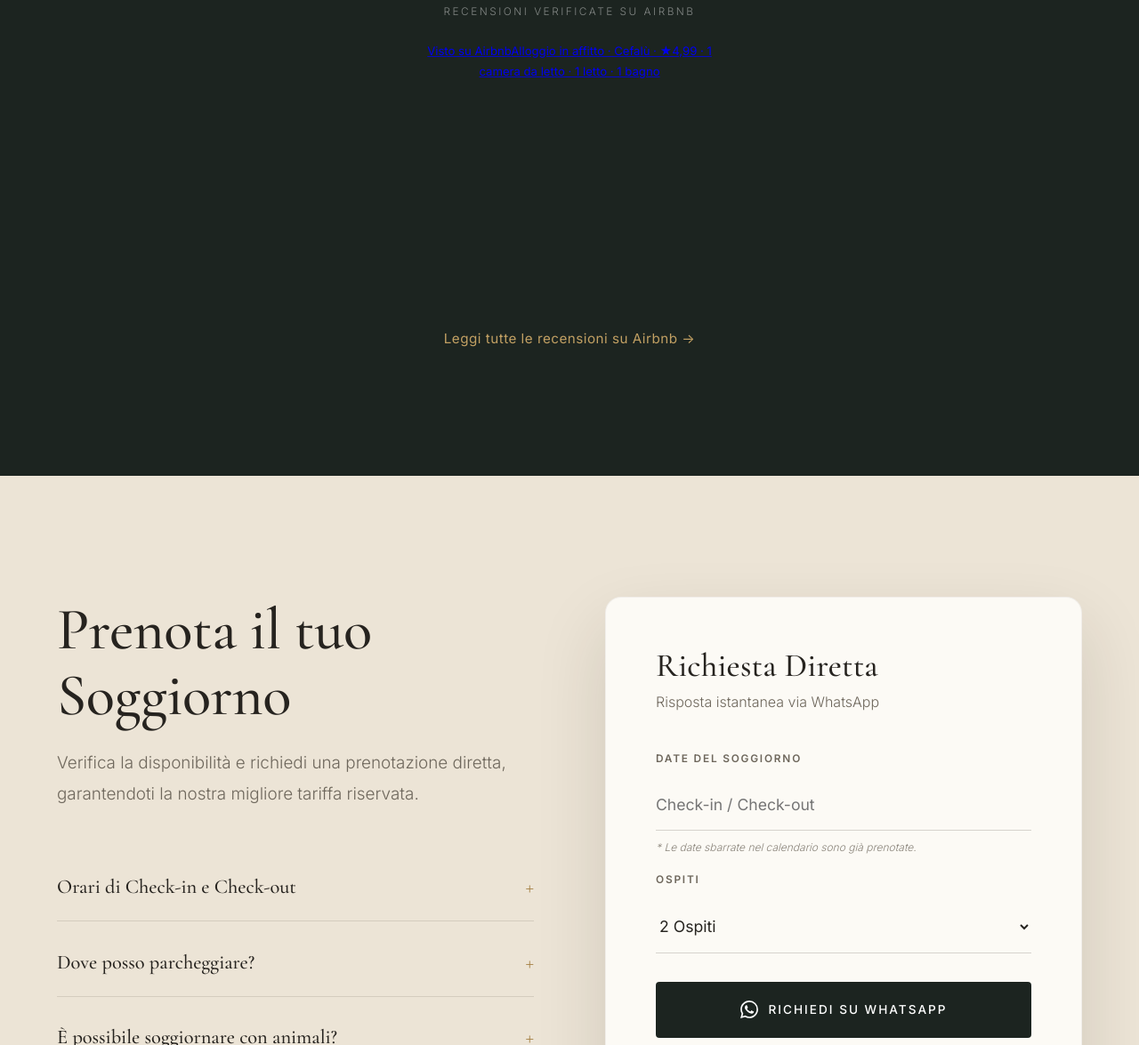
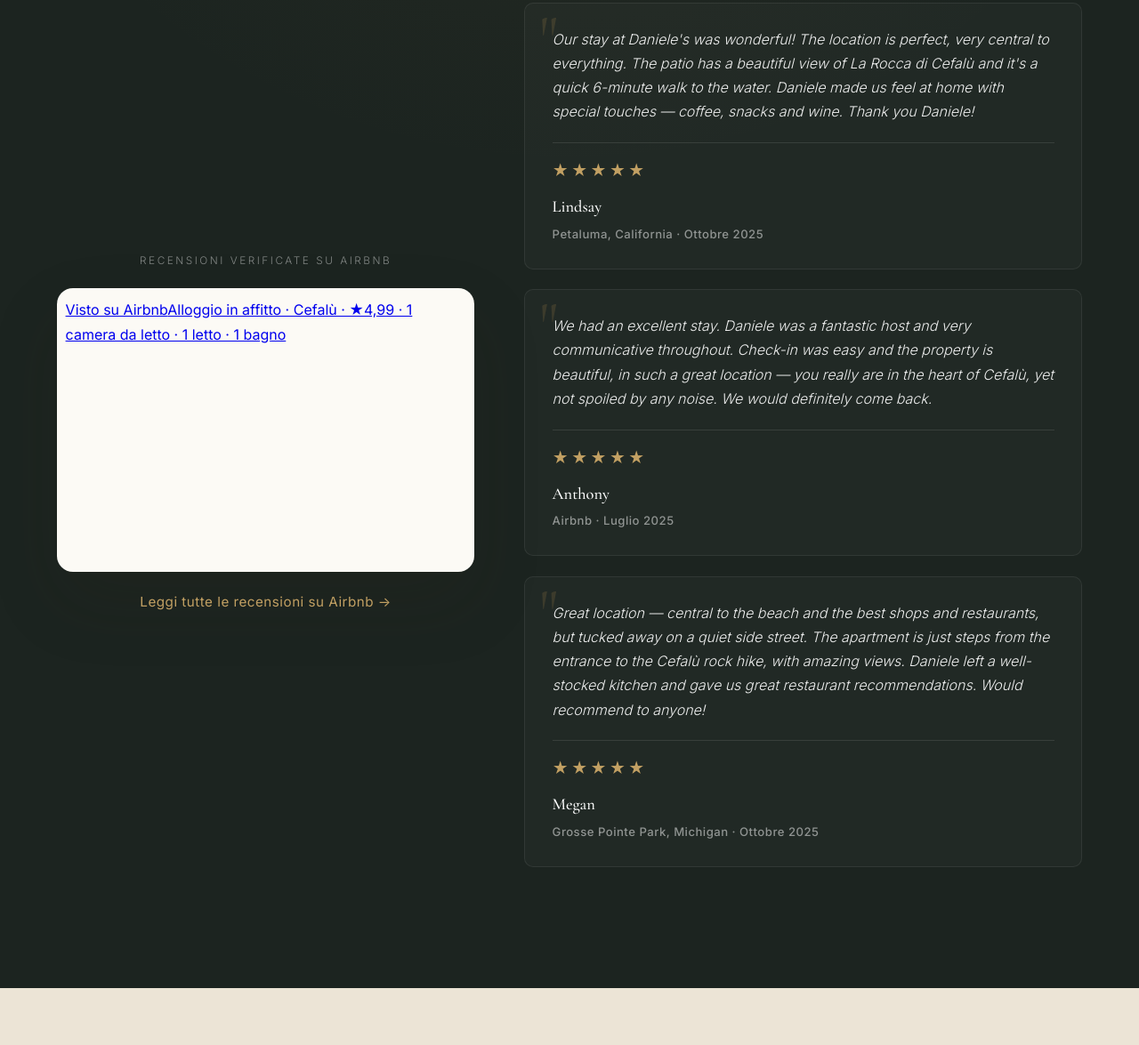
Before and after one commit to DanieleGattuso/mont6-website, a website: page index.html in a window 1280 px wide. Shown: the part 6932-8107 px from the top of the page at 89% size. Drawn offline with nearby package versions, Linux system fonts and the light colour scheme; no server answers; a script that the page names is missing.

Commit message:
Recensioni: layout 2 colonne — widget Airbnb (sx) + recensioni reali (dx) (#11)
Co-authored-by: Claude <noreply@anthropic.com>

```diff
--- a/index.html
+++ b/index.html
@@ -44,7 +44,7 @@
     <link rel="stylesheet" href="https://unpkg.com/leaflet@1.9.4/dist/leaflet.css">
 
     <!-- CSS -->
-    <link rel="stylesheet" href="style.css?v=7">
+    <link rel="stylesheet" href="style.css?v=8">
 
     <!-- Structured Data (JSON-LD) -->
     <script type="application/ld+json">
@@ -635,17 +635,50 @@
                 <span class="lang-en">Excellence verified, stay after stay, by our guests on Airbnb.</span>
             </p>
 
-            <!-- Recensioni verificate su Airbnb -->
-            <div class="airbnb-verify reveal-up mt-l">
+            <!-- Recensioni: widget verificato (sinistra) + recensioni reali (destra) -->
+            <div class="reviews-layout reveal-up mt-l">
+
+                <div class="reviews-airbnb">
                     <p class="airbnb-verify-label">
                         <span class="lang-it">Recensioni verificate su Airbnb</span>
                         <span class="lang-en">Verified reviews on Airbnb</span>
                     </p>
+                    <div class="airbnb-card-frame">
                         <div class="airbnb-embed-frame" data-id="48284780" data-view="home" data-hide-price="true" style="width: 450px; height: 300px; margin: auto; max-width: 100%;"><a href="https://www.airbnb.it/rooms/48284780?guests=1&amp;adults=1&amp;s=66&amp;source=embed_widget">Visto su Airbnb</a><a href="https://www.airbnb.it/rooms/48284780?guests=1&amp;adults=1&amp;s=66&amp;source=embed_widget" rel="nofollow">Alloggio in affitto · Cefalù · ★4,99 · 1 camera da letto · 1 letto · 1 bagno</a></div>
+                    </div>
                     <a href="https://www.airbnb.it/rooms/48284780" target="_blank" rel="noopener" class="airbnb-reviews-link">
                         <span class="lang-it">Leggi tutte le recensioni su Airbnb →</span>
                         <span class="lang-en">Read all reviews on Airbnb →</span>
                     </a>
+                </div>
+
+                <div class="reviews-real">
+                    <article class="review-card-luxe">
+                        <div class="quote-mark">"</div>
+                        <p class="review-text">Our stay at Daniele's was wonderful! The location is perfect, very central to everything. The patio has a beautiful view of La Rocca di Cefalù and it's a quick 6-minute walk to the water. Daniele made us feel at home with special touches — coffee, snacks and wine. Thank you Daniele!</p>
+                        <div class="reviewer-box">
+                            <div class="rev-stars">★★★★★</div>
+                            <div class="rev-name">Lindsay <span>Petaluma, California · Ottobre 2025</span></div>
+                        </div>
+                    </article>
+                    <article class="review-card-luxe">
+                        <div class="quote-mark">"</div>
+                        <p class="review-text">We had an excellent stay. Daniele was a fantastic host and very communicative throughout. Check-in was easy and the property is beautiful, in such a great location — you really are in the heart of Cefalù, yet not spoiled by any noise. We would definitely come back.</p>
+                        <div class="reviewer-box">
+                            <div class="rev-stars">★★★★★</div>
+                            <div class="rev-name">Anthony <span>Airbnb · Luglio 2025</span></div>
+                        </div>
+                    </article>
+                    <article class="review-card-luxe">
+                        <div class="quote-mark">"</div>
+                        <p class="review-text">Great location — central to the beach and the best shops and restaurants, but tucked away on a quiet side street. The apartment is just steps from the entrance to the Cefalù rock hike, with amazing views. Daniele left a well-stocked kitchen and gave us great restaurant recommendations. Would recommend to anyone!</p>
+                        <div class="reviewer-box">
+                            <div class="rev-stars">★★★★★</div>
+                            <div class="rev-name">Megan <span>Grosse Pointe Park, Michigan · Ottobre 2025</span></div>
+                        </div>
+                    </article>
+                </div>
+
             </div>
         </div>
     </section>
@@ -903,6 +936,6 @@
     <script async src="https://www.airbnb.it/embeddable/airbnb_jssdk"></script>
 
     <!-- Custom JS -->
-    <script src="app.js?v=7"></script>
+    <script src="app.js?v=8"></script>
 </body>
 </html>
--- a/style.css
+++ b/style.css
@@ -559,7 +559,19 @@ p { font-weight: 300; }
 /* Recensioni verificate Airbnb */
 .airbnb-verify { margin-top: var(--space-l); display: flex; flex-direction: column; align-items: center; gap: 1.4rem; text-align: center; }
 .airbnb-verify-label { text-transform: uppercase; letter-spacing: 2.5px; font-size: 0.74rem; color: rgba(255,255,255,0.45); }
-.airbnb-embed-frame { max-width: 100%; transform: scale(0.82); transform-origin: center top; margin-bottom: -2.5rem; }
+.airbnb-embed-frame { max-width: 100%; }
+.airbnb-card-frame { background: var(--color-bg-card); padding: 0.6rem; border-radius: var(--radius-lg); box-shadow: var(--shadow-strong); max-width: 100%; }
+
+/* Layout recensioni: widget verificato a sinistra, recensioni reali a destra */
+.reviews-layout { display: grid; grid-template-columns: 0.85fr 1.15fr; gap: 3.5rem; align-items: center; }
+.reviews-airbnb { display: flex; flex-direction: column; align-items: center; gap: 1.3rem; }
+.reviews-real { display: flex; flex-direction: column; gap: 1.4rem; }
+.reviews-real .review-card-luxe { width: auto; padding: 1.7rem 1.9rem; }
+.reviews-real .quote-mark { font-size: 4.5rem; top: 0.2rem; left: 1rem; }
+.reviews-real .review-text { font-size: 1rem; margin-bottom: 1.3rem; line-height: 1.7; }
+.reviews-real .reviewer-box { padding-top: 1rem; }
+.reviews-real .rev-name { font-size: 1.15rem; }
+@media (max-width: 900px) { .reviews-layout { grid-template-columns: 1fr; gap: 2.5rem; } }
 .airbnb-reviews-link { color: var(--color-accent-hover); text-decoration: none; font-size: 0.95rem; letter-spacing: 0.5px; padding-bottom: 3px; border-bottom: 1px solid transparent; transition: border-color 0.35s; }
 .airbnb-reviews-link:hover { border-bottom-color: var(--color-accent-hover); }
 
```
Also changed, not shown: privacy.html (+1 -1 lines), success.html (+1 -1 lines). Lines whose indentation alone changed are shown as unchanged.
